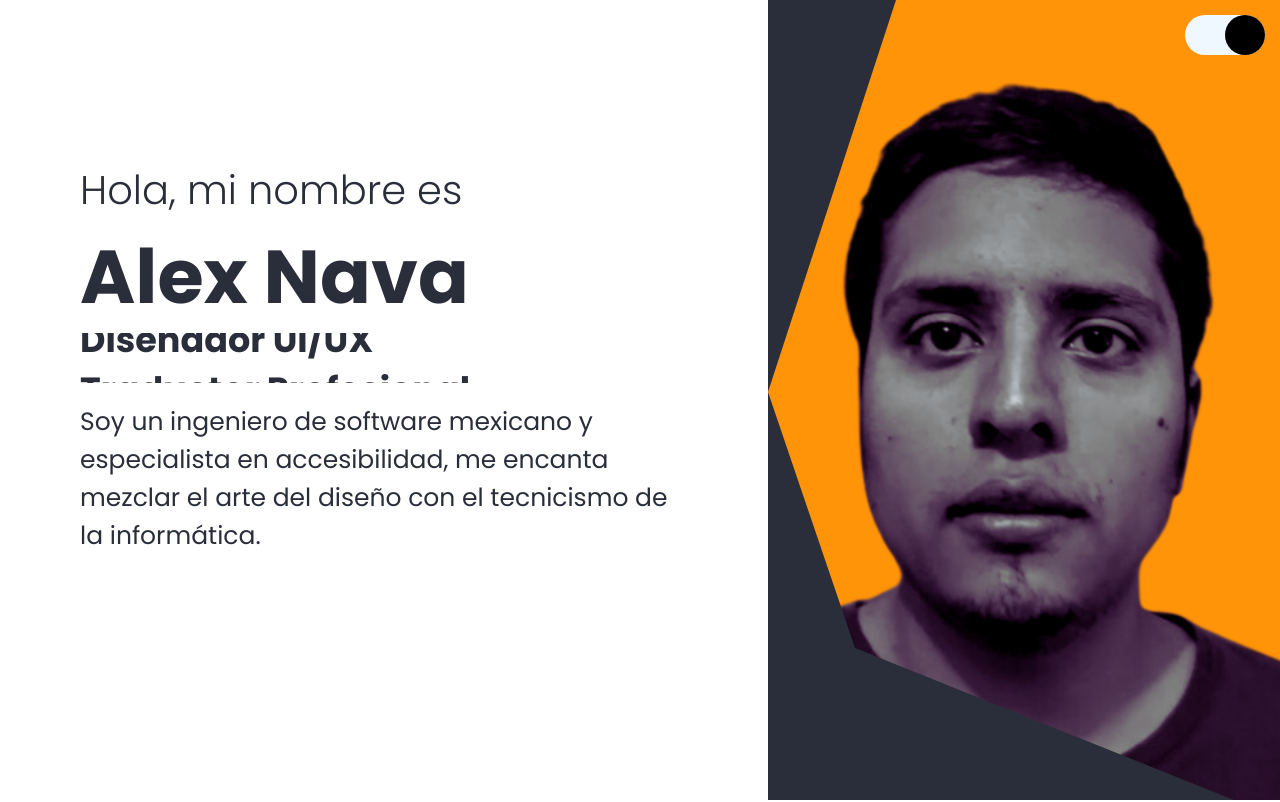
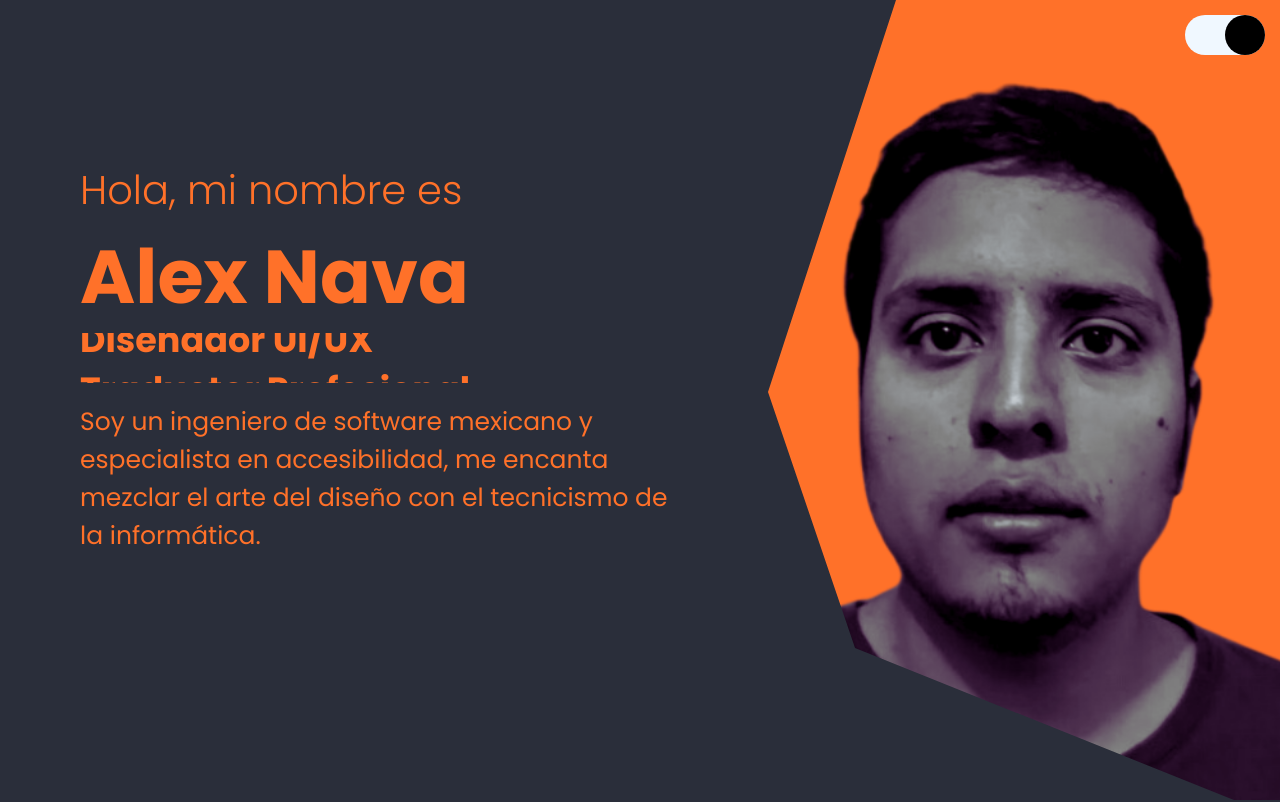
Before and after one commit to AlejandroNav/Portafolio1, a React (Vite) app in the folder Portafolio1/: page / in a window 1280 px wide. Shown: the top 802 px of the page. Built offline with nearby package versions, Linux system fonts and the light colour scheme; some icons are missing.

Commit message:
colores terminados

```diff
--- a/Portafolio1/src/App.jsx
+++ b/Portafolio1/src/App.jsx
@@ -12,7 +12,7 @@ function App() {
   const theme = useContext(ThemeContext)
   const darkMode = theme.state.darkMode;
   return (
-    <div style={{ backgroundColor: darkMode? '#2a2e3a':'white', color: darkMode? "#ff7129":'#2a2e3a' }}>
+    <div style={{ backgroundColor: darkMode?'white': '#2a2e3a', color: darkMode?'#2a2e3a':"#ff7129" }}>
       <Toogle />
       <Intro />
       <About />
--- a/Portafolio1/src/components/intro/Intro.jsx
+++ b/Portafolio1/src/components/intro/Intro.jsx
@@ -29,8 +29,8 @@ const Intro = () => {
                     </div>
                 </div>
             </article>
-            <article className="i-right">
-                <div className='i-bg'></div>
+            <article className="i-right" style={{ backgroundColor: darkMode?'#2a2e3a':"#ff7129", color: darkMode?'#2a2e3a' :'white'}} >
+                <div className='i-bg' style={{ backgroundColor: darkMode?'white' :'#2a2e3a', color:darkMode?'#2a2e3a':"#ff7129"}}></div>
                 <img src={alexImg} alt="Fotografia de Alejandro Nava" className='i-img' />
             </article>
         </section>
--- a/Portafolio1/src/components/intro/intro.css
+++ b/Portafolio1/src/components/intro/intro.css
@@ -13,7 +13,6 @@
 
 .i-right {
     flex: 2;
-    background-color: #FF9408;
     position: relative;
 
 }
```
